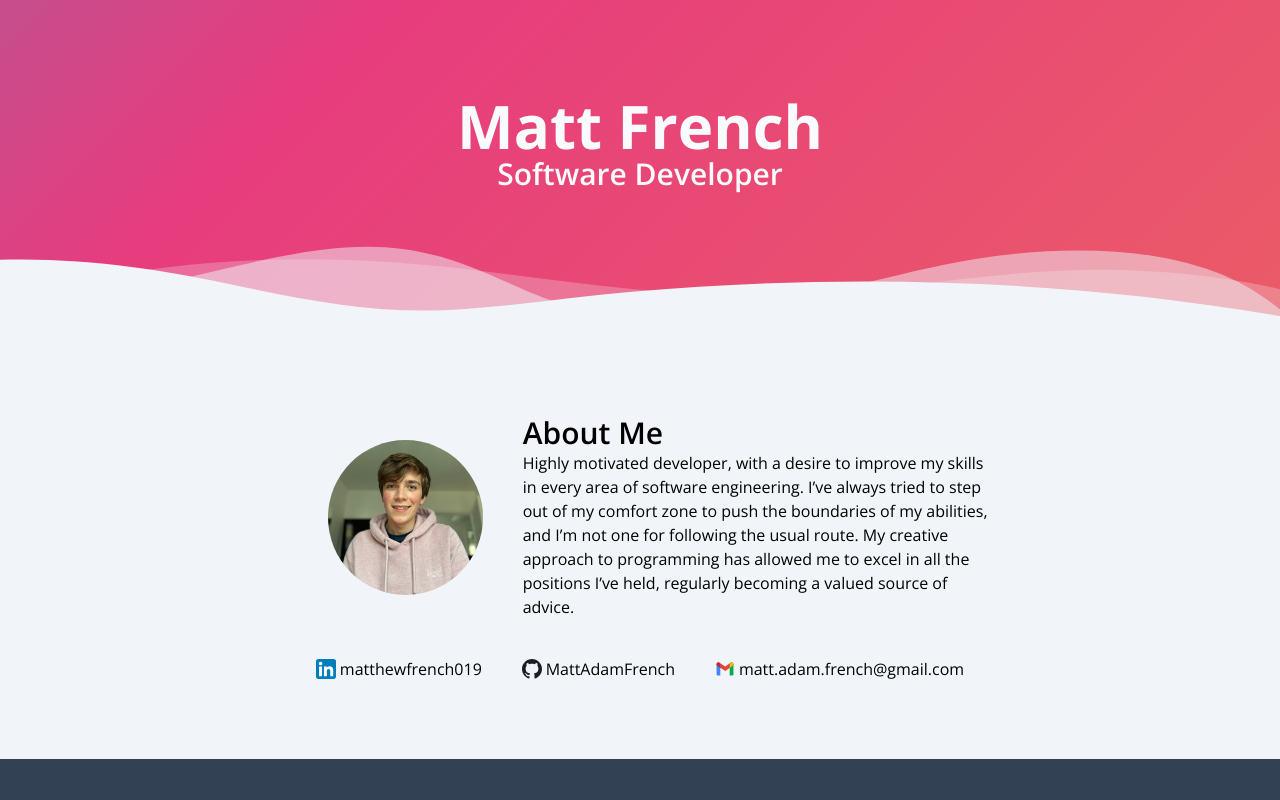
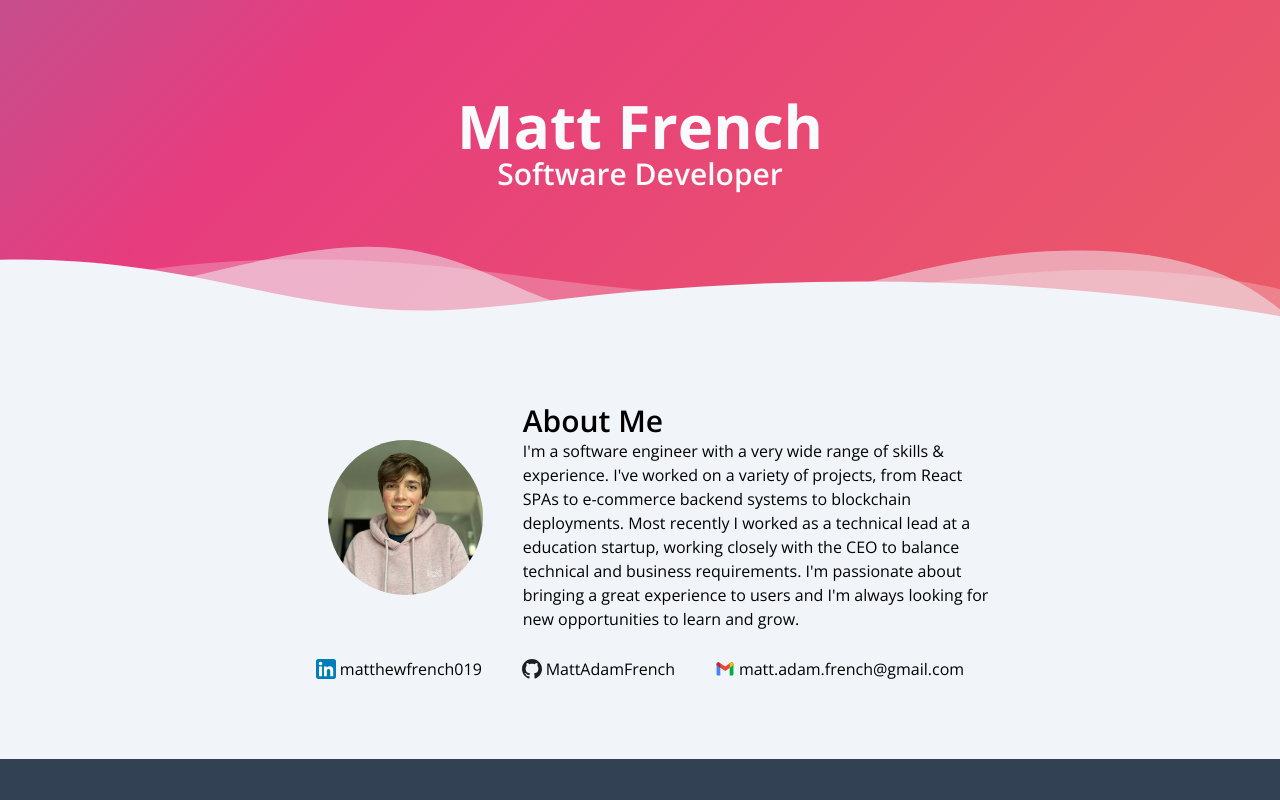
Before and after one commit to mfren/personal-website, a Next.js app: page / in a window 1280 px wide. Shown: the top 800 px of the page. Built offline with nearby package versions, Linux system fonts and the light colour scheme.

Commit message:
Upadated content

```diff
--- a/src/content/about.ts
+++ b/src/content/about.ts
@@ -1,2 +1,6 @@
 
-export const ABOUT = "Highly motivated developer, with a desire to improve my skills in every area of software engineering. I’ve always tried to step out of my comfort zone to push the boundaries of my abilities, and I’m not one for following the usual route. My creative approach to programming has allowed me to excel in all the positions I’ve held, regularly becoming a valued source of advice.";
+export const ABOUT = `
+I'm a software engineer with a very wide range of skills & experience.
+I've worked on a variety of projects, from React SPAs to e-commerce backend systems to blockchain deployments.
+Most recently I worked as a technical lead at a education startup, working closely with the CEO to balance technical and business requirements.
+I'm passionate about bringing a great experience to users and I'm always looking for new opportunities to learn and grow.`;
```
